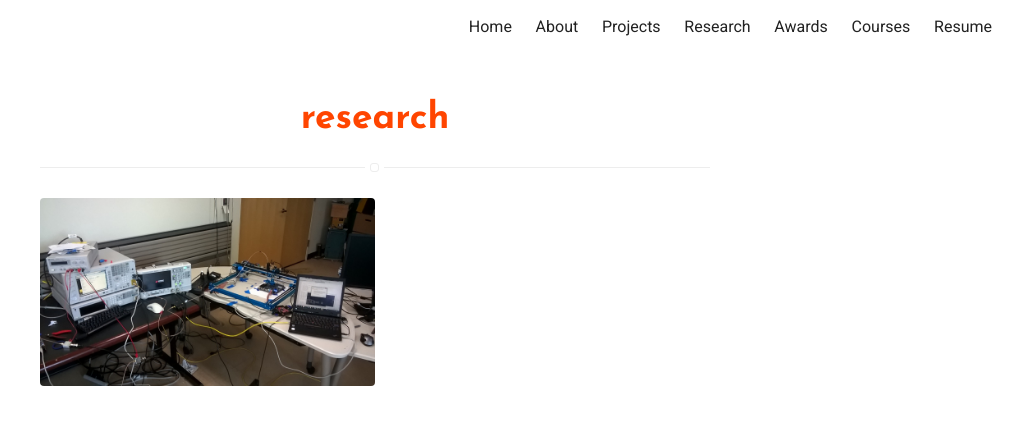
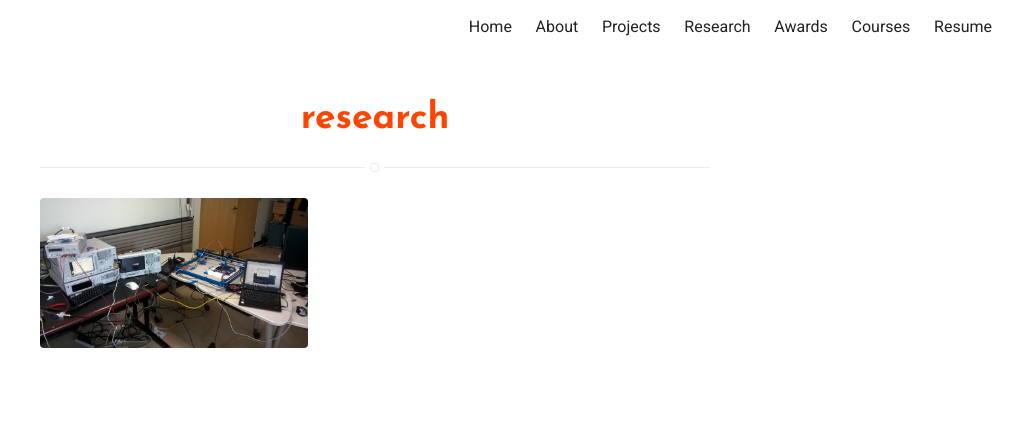
Before and after one commit to azraismail/azraismail.github.io, a Jekyll site: the page built from research.html, in a window 1280 px wide. Shown: the top 425 px of the page, without its empty margins (265-1280 px from the left). Built offline with Jekyll 4.4.1, drawn with Linux system fonts in a browser that asks for light colours.

Commit message:
Update home-blog-projects.sass

```diff
--- a/_sass/pages/home-blog-projects.sass
+++ b/_sass/pages/home-blog-projects.sass
@@ -35,12 +35,12 @@
 .projects > .list
     > .item
         display: inline
-        width: 50%
+        width: 40%
         margin: 10 auto
 
     > .item > .image
         position: relative
-        width: 50%
+        width: 40%
 
     > .item > .image > .url
         width: 90%
@@ -67,7 +67,7 @@
         opacity: 0
 
     > .item > .image > .url > .description
-        margin: 0
+        margin: 5
         width: 75%
         font-size: 1.4rem
         font-weight: 500
```
